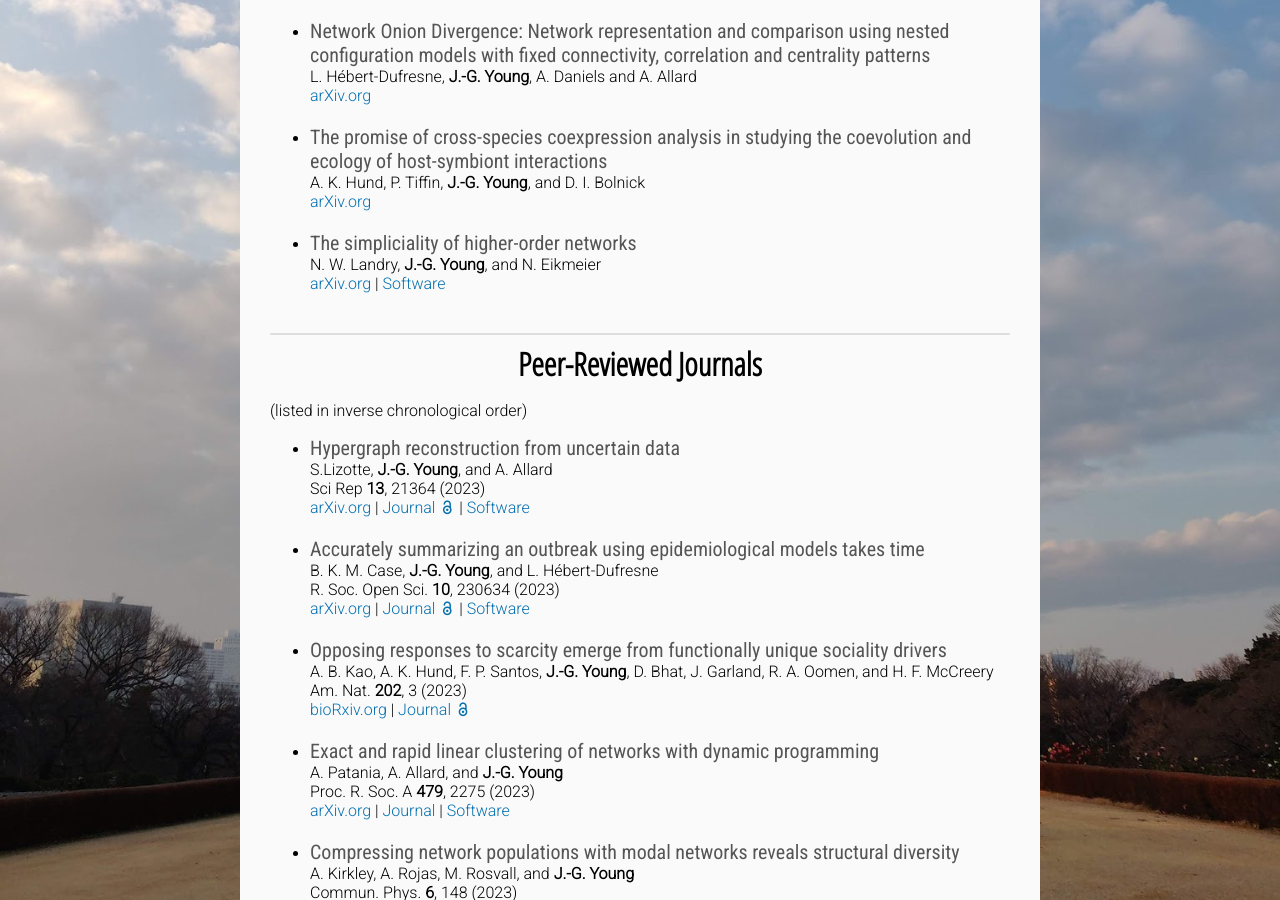
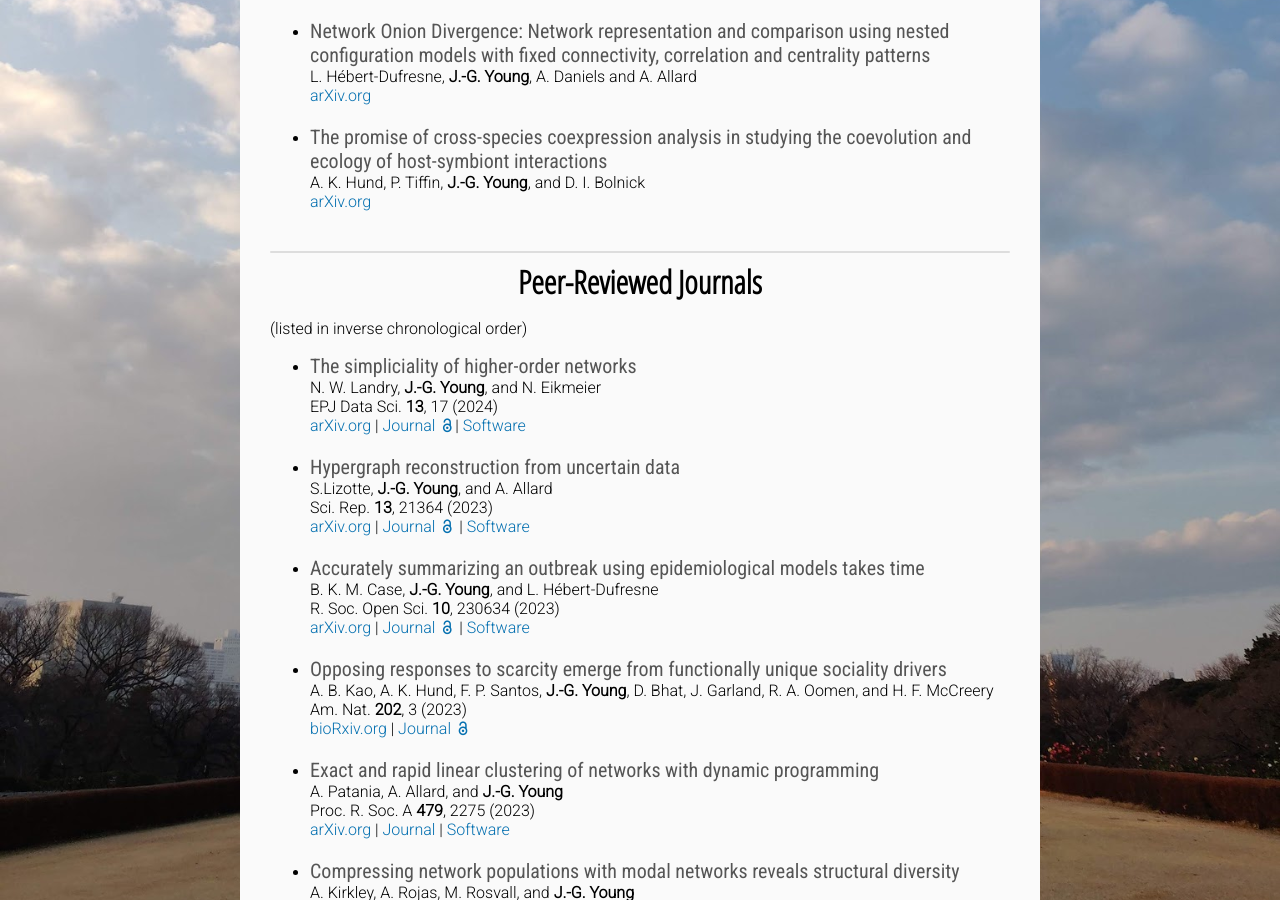
Before and after one commit to jg-you/jg-you.github.io, a Jekyll site: the page built from publications.md, in a window 1280 px wide and 900 px high, scrolled down 640 px. Built offline with Jekyll 4.4.1, drawn with Linux system fonts in a browser that asks for light colours; some web fonts are replaced; comment, search, counter and statistics services are not loaded.

Commit message:
Simpliciality

```diff
--- a/publications.md
+++ b/publications.md
@@ -20,12 +20,6 @@ A. K. Hund, P. Tiffin, **J.-G. Young**, and  D. I. Bolnick<br/>
 [arXiv.org](https://dx.doi.org/10.48550/arXiv.2206.12711)
 
 
-* <span class="pub-title">The simpliciality of higher-order networks</span><br/>
-N. W. Landry, **J.-G. Young**, and  N. Eikmeier<br/>
-[arXiv.org](https://doi.org/10.48550/arXiv.2308.13918) | [Software](https://github.com/nwlandry/the-simpliciality-of-higher-order-networks)
-
-
-
 <div class="end-of-post"></div>
 
 <span id="nav-journals"></span>
@@ -33,9 +27,15 @@ N. W. Landry, **J.-G. Young**, and  N. Eikmeier<br/>
 
 <p>(listed in inverse chronological order)</p>
 
+
+* <span class="pub-title">The simpliciality of higher-order networks</span><br/>
+N. W. Landry, **J.-G. Young**, and  N. Eikmeier<br/>
+EPJ Data Sci. **13**, 17 (2024)<br/>
+[arXiv.org](https://doi.org/10.48550/arXiv.2308.13918)  |  [Journal  <i class="ai ai-open-access" aria-hidden="true"></i>](https://doi.org/10.1140/epjds/s13688-024-00458-1)| [Software](https://github.com/nwlandry/the-simpliciality-of-higher-order-networks)
+
 * <span class="pub-title">Hypergraph reconstruction from uncertain data</span><br/>
 S.Lizotte, **J.-G. Young**, and A. Allard<br/>
-Sci Rep **13**, 21364 (2023)<br/>
+Sci. Rep. **13**, 21364 (2023)<br/>
 [arXiv.org](https://dx.doi.org/10.48550/arXiv.2208.06503) |  [Journal  <i class="ai ai-open-access" aria-hidden="true"></i>](https://doi.org/10.1038/s41598-023-48081-w) | [Software](https://github.com/DynamicaLab/hypergraph-bayesian-reconstruction)
 
 * <span class="pub-title">Accurately summarizing an outbreak using epidemiological models takes time</span><br/>
```
